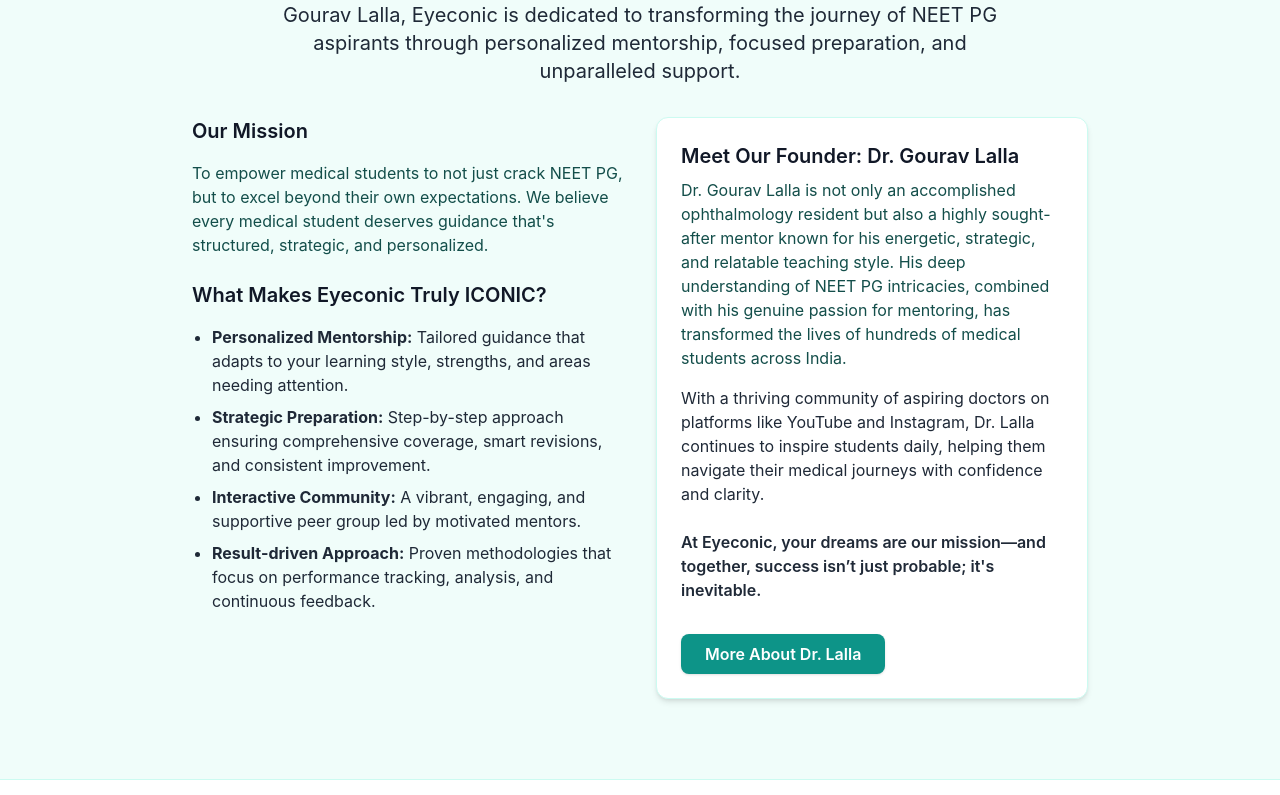
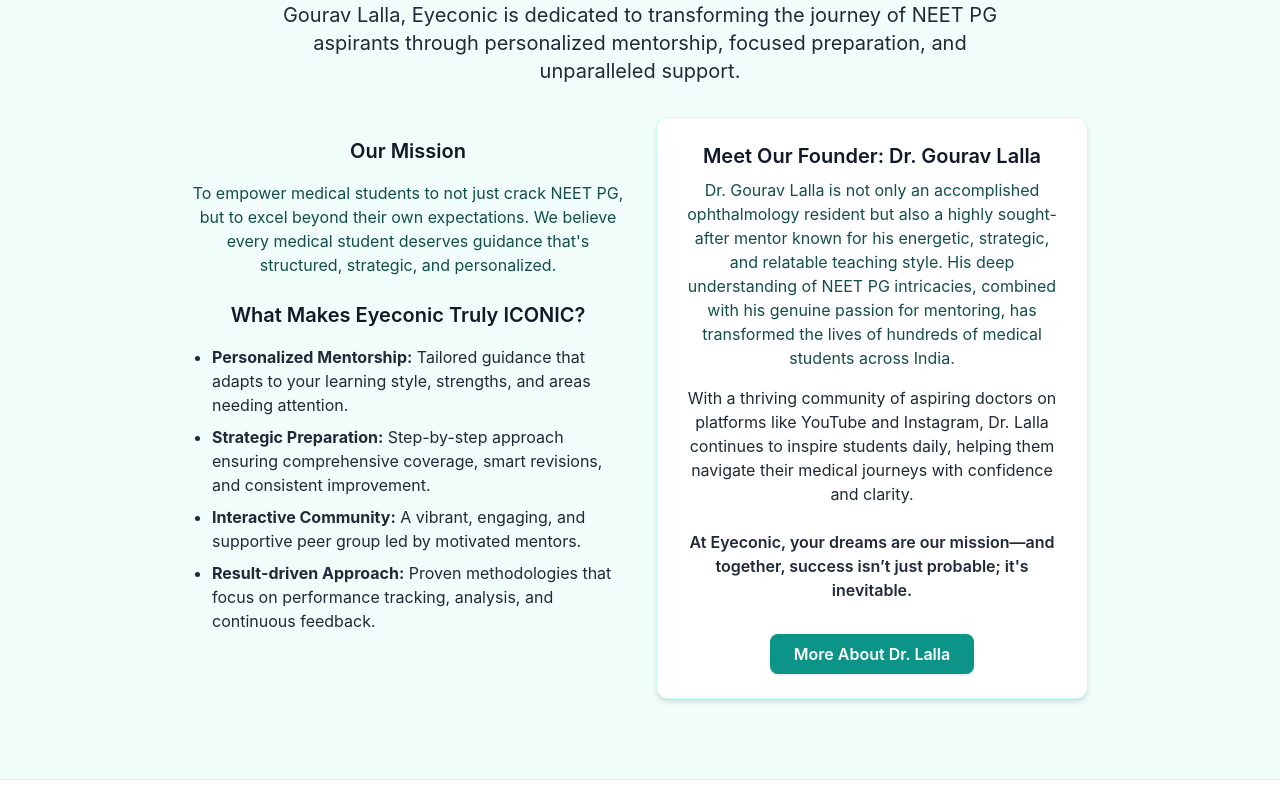
Before and after one commit to eyeconicbylalla/eyeconic, a React (Vite) app in the folder client/: page / in a window 1280 px wide. Shown: the part 3485-4280 px from the top of the page. Built offline with nearby package versions, Linux system fonts and the light colour scheme.

Commit message:
Alignment Changes

```diff
--- a/client/index.html
+++ b/client/index.html
@@ -2,7 +2,7 @@
 <html lang="en">
   <head>
     <meta charset="UTF-8" />
-    <link rel="icon" type="image/png" href="../client/src/assets/Logo.jpg" />
+    <link rel="icon" type="image/png" href="../client/src/assets/EC Favicon.png" />
     <meta name="viewport" content="width=device-width, initial-scale=1.0" />
     <title>Eyeconic Mentorship Platform | Best NEET PG Coaching & Score Booster</title>
     <meta name="description" content="Eyeconic by Dr. Gourav Lalla is India's best NEET PG coaching and mentorship platform. Personalized guidance, score booster strategies, and proven results for NEET PG aspirants. Join Eyeconic for the ultimate NEET PG preparation." />
--- a/client/src/components/layout/Footer.tsx
+++ b/client/src/components/layout/Footer.tsx
@@ -6,7 +6,7 @@
   return (
     <footer className="bg-teal-900 text-white pt-16 pb-8">
       <div className="container mx-auto px-4 max-w-full overflow-x-hidden">
-        <div className="grid grid-cols-1 md:grid-cols-4 gap-8">
+        <div className="grid grid-cols-1 md:grid-cols-5 gap-8 md:gap-12">
           <div>
             <div className="mb-6 flex items-center">
               <img src={logo} alt="Footer Logo" className="h-12 w-auto" />
@@ -28,7 +28,6 @@
               </a>
             </div>
           </div>
-
           <div>
             <h4 className="text-white font-bold text-lg mb-6">Quick Links</h4>
             <ul className="space-y-4">
@@ -40,7 +39,6 @@
               <li><a href="#contact" className="hover:underline">Contact Us</a></li>
             </ul>
           </div>
-
           <div>
             <h4 className="text-white font-bold text-lg mb-6">Our Programs</h4>
             <ul className="space-y-4">
@@ -51,14 +49,9 @@
               <li><a href="#" className="hover:underline">Study Resources</a></li>
             </ul>
           </div>
-
           <div>
             <h4 className="text-white font-bold text-lg mb-6">Contact Us</h4>
             <ul className="space-y-4">
-              {/* <li className="flex items-start">
-                <MapPin size={20} className="mr-2 mt-1 flex-shrink-0" />
-                <span>Jaipur, India</span>
-              </li> */}
               <li className="flex items-center">
                 <Mail size={20} className="mr-2 flex-shrink-0" />
                 <span>eyeconiclalla@gmail.com</span>
@@ -66,6 +59,17 @@
               <li className="flex items-center">
                 <Phone size={20} className="mr-2 flex-shrink-0" />
                 <span>+91 91163 24253</span>
+              </li>
+            </ul>
+          </div>
+          <div>
+            <h4 className="text-white font-bold text-lg mb-6">Legal</h4>
+            <ul className="space-y-4">
+              <li>
+                <a href="/terms-of-service" className="hover:underline">Terms of Service</a>
+              </li>
+              <li>
+                <a href="/privacy-policy" className="hover:underline">Legal Use</a>
               </li>
             </ul>
           </div>
--- a/client/src/components/sections/CoursesSection.tsx
+++ b/client/src/components/sections/CoursesSection.tsx
@@ -148,17 +148,17 @@
           </p>
         </motion.div>
 
-        <div className="grid grid-cols-1 sm:grid-cols-2 lg:grid-cols-2 xl:grid-cols-3 gap-8">
+        <div className="grid grid-cols-1 md:grid-cols-2 xl:grid-cols-4 gap-8">
           {courses.map((course, index) => (
             <motion.div
               key={course.id}
-              className="bg-white rounded-xl shadow-lg overflow-hidden border border-teal-100"
+              className="bg-white rounded-xl shadow-lg overflow-hidden border border-teal-100 h-full flex flex-col"
               initial={{ opacity: 0, y: 20 }}
               whileInView={{ opacity: 1, y: 0 }}
               viewport={{ once: true }}
               transition={{ duration: 0.6, delay: index * 0.2 }}
             >
-              <div className="p-6">
+              <div className="p-6 flex flex-col h-full">
                 <h3 className="text-2xl font-bold text-blue-900 mb-2">
                   {course.title}
                 </h3>
@@ -202,6 +202,7 @@
                     ))}
                   </ul>
                 </div>
+                <div className="flex-grow"></div>
                 <div className="flex flex-col sm:flex-row space-y-3 sm:space-y-0 sm:space-x-3 mt-6">
                   <a
                     href="https://docs.google.com/forms/d/e/1FAIpQLSccHeq1gUBguz8MYr4JGFzYFlsZeHCOsEq2BQ6g1chlvmkIuQ/viewform"
--- a/client/src/components/sections/TimelineSection.tsx
+++ b/client/src/components/sections/TimelineSection.tsx
@@ -53,7 +53,7 @@
 				</div>
 				<div className="relative flex flex-col items-center mt-16">
 					{/* Timeline Line */}
-					<div className="absolute left-1/2 top-0 bottom-0 w-1 bg-teal-200 -translate-x-1/2 z-0"></div>
+					<div className="absolute left-1/2 top-0 bottom-0 w-1 bg-teal-200 -translate-x-1/2 z-0 md:block hidden"></div>
 					{/* Timeline Items */}
 					{timelineItems.map((item, index) => (
 						<div
@@ -77,9 +77,11 @@
 									</>
 								)}
 							</div>
-							{/* Year Circle */}
-							<div className="flex flex-col items-center md:w-0 w-full mb-4 md:mb-0">
-								<div className="flex items-center justify-center w-16 h-12 bg-blue-800 text-white rounded-full font-bold text-lg border-4 border-white shadow-md">
+							{/* Year Circle and vertical line for mobile */}
+							<div className="flex flex-col items-center md:w-0 w-full mb-4 md:mb-0 relative">
+								{/* Vertical line for mobile */}
+								<div className="absolute left-1/2 top-0 bottom-0 w-1 bg-teal-200 -translate-x-1/2 z-0 md:hidden" style={{height: '100%'}}></div>
+								<div className="flex items-center justify-center w-16 h-12 bg-blue-800 text-white rounded-full font-bold text-lg border-4 border-white shadow-md z-10">
 									{item.year}
 								</div>
 							</div>
@@ -101,8 +103,8 @@
 								)}
 							</div>
 							{/* Mobile: always show content below year */}
-							<div className="w-full md:hidden text-center mt-4">
-								<h3 className="text-base md:text-lg font-bold text-blue-900 mb-2">
+							<div className="w-full md:hidden text-center mt-4 px-2">
+								<h3 className="text-base font-bold text-blue-900 mb-2">
 									{item.title}
 								</h3>
 								<p className="text-sm text-gray-700 font-semibold">
@@ -146,17 +148,15 @@
 						mentorship, focused preparation, and unparalleled support.
 					</motion.p>
 					<div className="grid md:grid-cols-2 gap-8 items-start max-w-4xl mx-auto">
-						<div>
-							<h3 className="text-xl font-semibold  mb-4">
-								Our Mission
-							</h3>
-							<p className="text-teal-900 mb-6">
+						<div className="mt-5">
+							<h3 className="text-xl font-semibold mb-4 md:text-center">Our Mission</h3>
+							<p className="text-teal-900 mb-6 md:text-center">
 								To empower medical students to not just crack NEET PG, but to
 								excel beyond their own expectations. We believe every medical
 								student deserves guidance that's structured, strategic, and
 								personalized.
 							</p>
-							<h3 className="text-xl font-semibold  mb-4">
+							<h3 className="text-xl font-semibold mb-4 md:text-center">
 								What Makes Eyeconic Truly ICONIC?
 							</h3>
 							<ul className="list-disc pl-5 space-y-2 ">
@@ -182,11 +182,11 @@
 								</li>
 							</ul>
 						</div>
-						<div className="bg-white rounded-xl shadow-md p-6 border border-teal-100">
-							<h3 className="text-xl font-semibold  mb-2">
+						<div className="bg-white rounded-xl shadow-md p-6 border border-teal-100 flex flex-col h-full">
+							<h3 className="text-xl font-semibold mb-2 md:text-center">
 								Meet Our Founder: Dr. Gourav Lalla
 							</h3>
-							<p className="text-teal-900 mb-4">
+							<p className="text-teal-900 mb-4 md:text-center">
 								Dr. Gourav Lalla is not only an accomplished ophthalmology resident
 								but also a highly sought-after mentor known for his energetic,
 								strategic, and relatable teaching style. His deep understanding of
@@ -194,19 +194,19 @@
 								mentoring, has transformed the lives of hundreds of medical
 								students across India.
 							</p>
-							<p className=" mb-6">
+							<p className="mb-6 md:text-center">
 								With a thriving community of aspiring doctors on platforms like
 								YouTube and Instagram, Dr. Lalla continues to inspire students
 								daily, helping them navigate their medical journeys with confidence
 								and clarity.
 							</p>
-							<p className=" font-semibold mb-6">
+							<p className="font-semibold mb-6 md:text-center">
 								At Eyeconic, your dreams are our mission—and together, success
 								isn’t just probable; it's inevitable.
 							</p>
 							<a
 								href="#mentors"
-								className="inline-block mt-2 px-6 py-2 bg-teal-600 text-white rounded-lg font-semibold shadow hover:bg-teal-700 transition-colors"
+								className="inline-block mt-2 px-6 py-2 bg-teal-600 text-white rounded-lg font-semibold shadow hover:bg-teal-700 transition-colors md:self-center"
 							>
 								More About Dr. Lalla
 							</a>
```
Also changed, not shown: client/src/components/sections/MentorsSection.tsx (+7 -7 lines), client/src/assets/EC Favicon.png (added).
